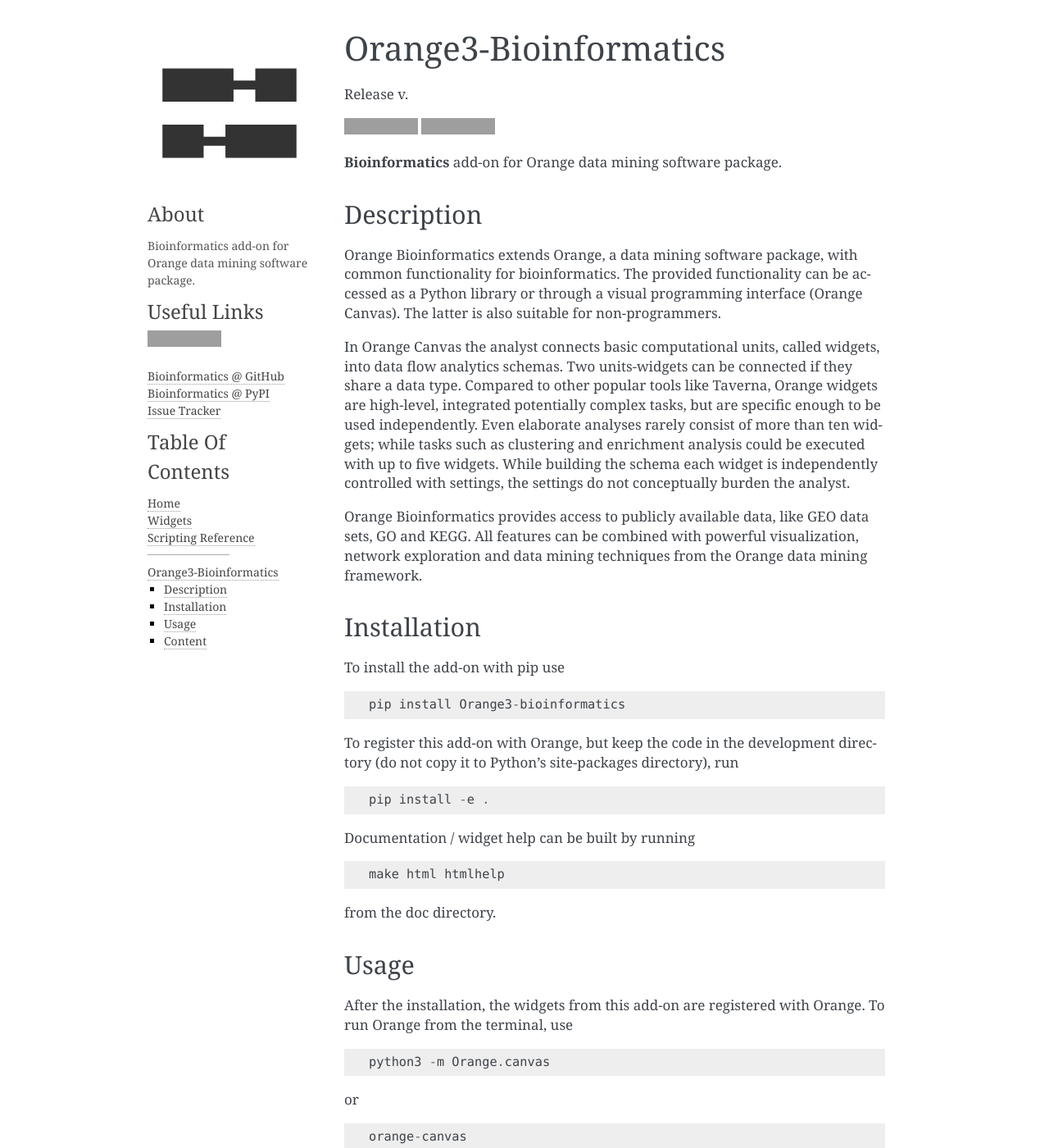
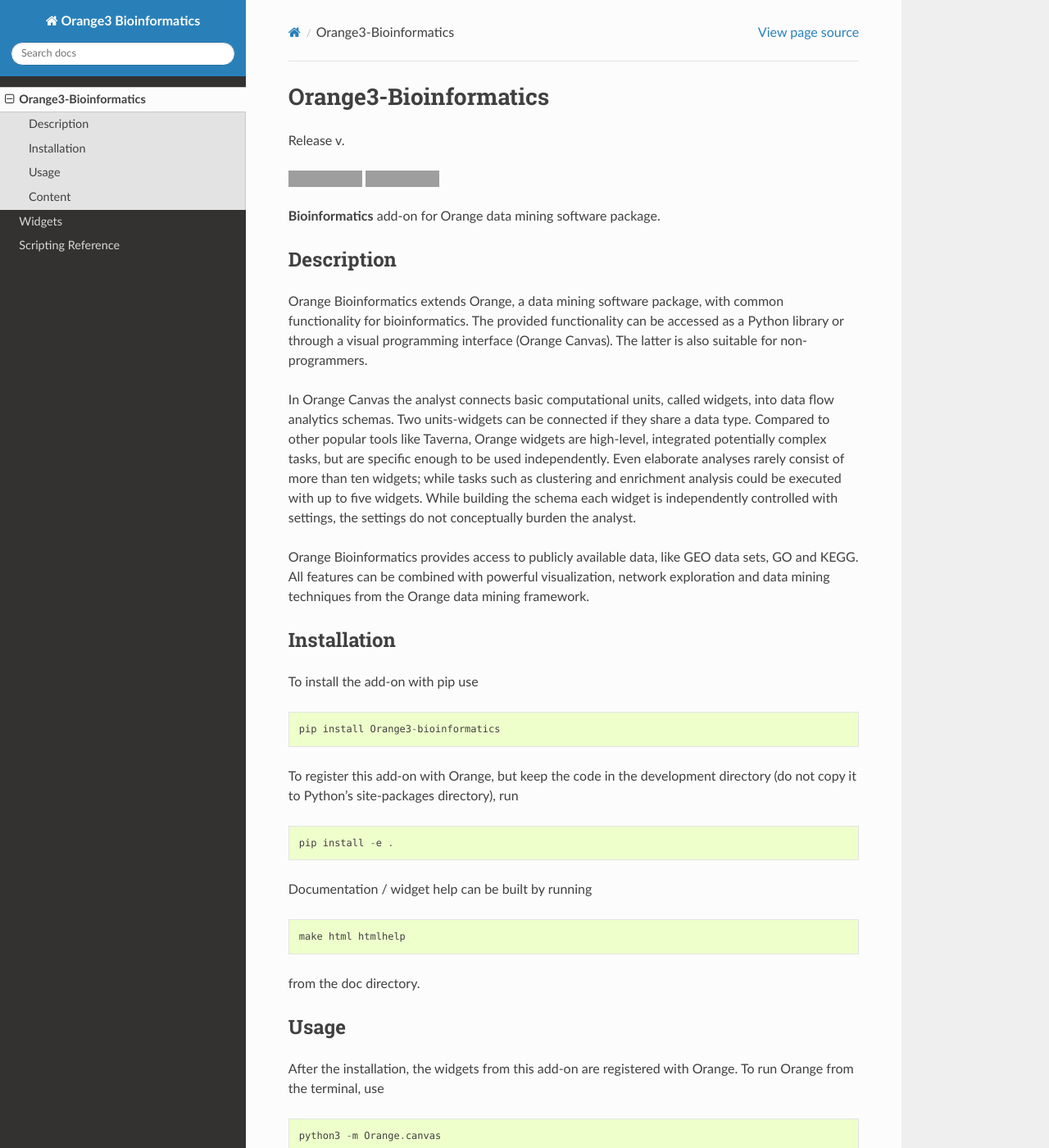
Before and after one commit to biolab/orange3-bioinformatics, a Sphinx documentation site: the page built from doc/index.rst, in a window 1280 px wide and 1400 px high. Shown: the whole window at 82% size. Built offline with Sphinx 7.4.7 and the Read the Docs theme 2.0.0, drawn with Linux system fonts in a browser that asks for light colours; the version number could not be read and is left out; some of the changed text lies outside the part shown; grey boxes are pictures that could not be loaded.

Commit message:
Change the documentation theme to sphinx_rtd_theme

```diff
--- /dev/null
+++ b/doc/_static/custom.css
@@ -0,0 +1,13 @@
+/* This CSS snippet makes that the navbar collapse on medium screen already */
+@media screen and (max-width: 950px){
+    .wy-nav-top{display:block}
+    .wy-nav-side{left:-300px}
+    .wy-nav-side.shift{width:85%;left:0}
+    .wy-side-scroll{width:auto}
+    .wy-side-nav-search{width:auto}
+    .wy-menu.wy-menu-vertical{width:auto}
+    .wy-nav-content-wrap{margin-left:0}
+    .wy-nav-content-wrap
+    .wy-nav-content{padding:1.618em}
+    .wy-nav-content-wrap.shift{position:fixed;min-width:100%;left:85%;top:0;height:100%;overflow:hidden}
+}
--- a/doc/conf.py
+++ b/doc/conf.py
@@ -13,8 +13,9 @@
 # All configuration values have a default; values that are commented out
 # serve to show the default.
 
+import os
 import sys
-import os
+
 from recommonmark.parser import CommonMarkParser
 
 import orangecontrib.bioinformatics
@@ -120,7 +121,7 @@ todo_include_todos = False
 
 # The theme to use for HTML and HTML Help pages.  See the documentation for
 # a list of builtin themes.
-html_theme = "alabaster"
+html_theme = "sphinx_rtd_theme"
 
 # Theme options are theme-specific and customize the look and feel of a theme
 # further.  For a list of options available for each theme, see the
@@ -129,7 +130,6 @@ html_theme_options = {
     "show_related": False,
     "show_powered_by": False,
     "fixed_sidebar": True,
-
 }
 
 # Add any paths that contain custom themes here, relative to this directory.
@@ -155,6 +155,8 @@ html_theme_options = {
 # relative to this directory. They are copied after the builtin static files,
 # so a file named "default.css" will overwrite the builtin "default.css".
 html_static_path = ['_static']
+
+html_css_files = ['custom.css']
 
 # Add any paths that contain templates here, relative to this directory.
 templates_path = ["_templates"]
@@ -192,7 +194,7 @@ html_sidebars = {'**': ['about.html', 'useful_links.html', 'globaltoc.html']}
 # html_domain_indices = True
 
 # If false, no index is generated.
-#html_use_index = True
+# html_use_index = True
 
 # If true, the index is split into individual pages for each letter.
 # html_split_index = False
@@ -236,13 +238,10 @@ htmlhelp_basename = 'Orange3 Bioinformatics addon doc'
 latex_elements = {
     # The paper size ('letterpaper' or 'a4paper').
     # 'papersize': 'letterpaper',
-
     # The font size ('10pt', '11pt' or '12pt').
     # 'pointsize': '10pt',
-
     # Additional stuff for the LaTeX preamble.
     # 'preamble': '',
-
     # Latex figure (float) alignment
     # 'figure_align': 'htbp',
 }
@@ -251,8 +250,7 @@ latex_elements = {
 # (source start file, target name, title,
 #  author, documentclass [howto, manual, or own class]).
 latex_documents = [
-  (master_doc, 'orange3-bioinformatics.tex', 'Orange3 Bioinformatics Documentation',
-   'Biolab', 'manual'),
+    (master_doc, 'orange3-bioinformatics.tex', 'Orange3 Bioinformatics Documentation', 'Biolab', 'manual'),
 ]
 
 # The name of an image file (relative to this directory) to place at the top of
@@ -280,13 +278,10 @@ latex_documents = [
 
 # One entry per manual page. List of tuples
 # (source start file, name, description, authors, manual section).
-man_pages = [
-    (master_doc, 'orange3-bioinformatics', 'Orange3 Bioinformatics Documentation',
-     [author], 1)
-]
+man_pages = [(master_doc, 'orange3-bioinformatics', 'Orange3 Bioinformatics Documentation', [author], 1)]
 
 # If true, show URL addresses after external links.
-#man_show_urls = False
+# man_show_urls = False
 
 
 # -- Options for Texinfo output -------------------------------------------
@@ -295,9 +290,15 @@ man_pages = [
 # (source start file, target name, title, author,
 #  dir menu entry, description, category)
 texinfo_documents = [
-  (master_doc, 'Orange3-bioinformatics', 'Orange3 Bioinformatics Documentation',
-   author, 'orange3-bioinformatics', 'One line description of project.',
-   'Miscellaneous'),
+    (
+        master_doc,
+        'Orange3-bioinformatics',
+        'Orange3 Bioinformatics Documentation',
+        author,
+        'orange3-bioinformatics',
+        'One line description of project.',
+        'Miscellaneous',
+    ),
 ]
 
 # Documents to append as an appendix to all manuals.
--- a/setup.py
+++ b/setup.py
@@ -19,7 +19,7 @@ if __name__ == '__main__':
             'numpy',
         ],
         extras_require={
-            'doc': ['sphinx', 'recommonmark'],
+            'doc': ['sphinx', 'recommonmark', 'sphinx_rtd_theme'],
             'test': [
                 'flake8',
                 'flake8-comprehensions',
```
